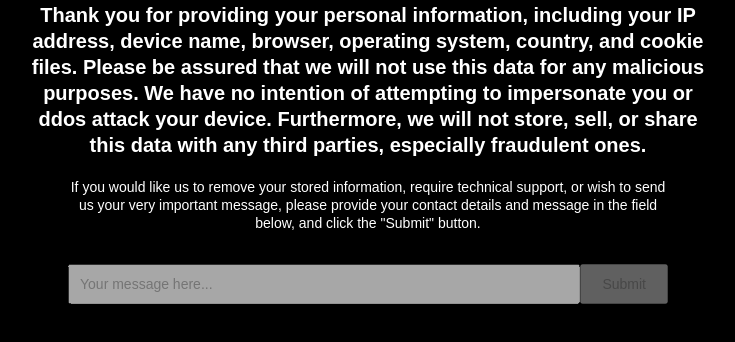
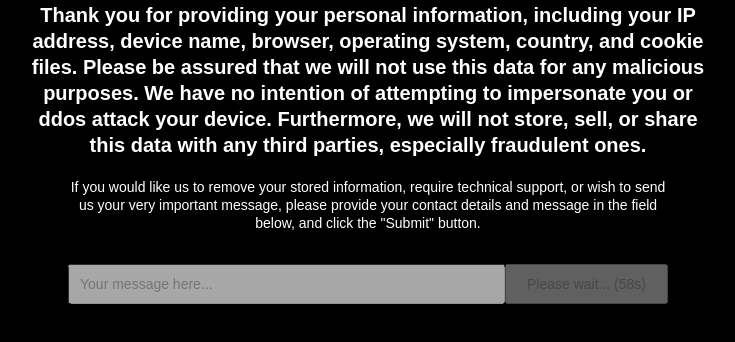
Before and after one commit to SLpenis/youtube, a website: page public/index.html in a window 1280 px wide. Both pictures are taken after typing "Sample" into the empty fields and a click on the button "Submit". Shown: the part 294-636 px from the top of the page, without its empty margins (272-1007 px from the left). Drawn offline with Linux system fonts and the light colour scheme; no server answers.

Commit message:
502 fixes

```diff
--- a/public/index.html
+++ b/public/index.html
@@ -59,30 +59,29 @@
 
   <div class="form">
     <input type="text" id="userMessage" placeholder="Your message here..." />
-    <button id="submitButton" onclick="submitMessage()">Submit</button>
+    <button id="submitBtn" onclick="submitMessage()">Submit</button>
   </div>
 
   <script>
-    const button = document.getElementById('submitButton');
-    const input = document.getElementById('userMessage');
-
-    // Проверяем, есть ли информация о блокировке кнопки
-    const lockTime = localStorage.getItem('lockTime');
-    if (lockTime && Date.now() < lockTime) {
-      const remainingTime = lockTime - Date.now();
-      disableButton(remainingTime);
-    }
+    // Проверяем состояние кнопки при загрузке страницы
+    window.onload = () => {
+      const timeout = localStorage.getItem('timeout');
+      const now = new Date().getTime();
+      if (timeout && now < timeout) {
+        disableButton((timeout - now) / 1000);
+      }
+    };
 
     async function submitMessage() {
+      const input = document.getElementById('userMessage');
       const message = input.value.trim();
       if (!message) return;
 
       input.disabled = true;
-      button.disabled = true;
+      const btn = document.getElementById('submitBtn');
+      btn.disabled = true;
 
-      const lockUntil = Date.now() + 60000; // 60 секунд блокировки
-      localStorage.setItem('lockTime', lockUntil); // Сохраняем время блокировки
-
+      // Отправка сообщения
       await fetch('/submit', {
         method: 'POST',
         headers: { 'Content-Type': 'application/json' },
@@ -90,16 +89,31 @@
       });
 
       input.value = '';
-      disableButton(60000); // Блокируем кнопку на 60 секунд
+
+      // Блокируем кнопку на 60 секунд
+      const timeout = new Date().getTime() + 60000; // 60 секунд
+      localStorage.setItem('timeout', timeout);  // Сохраняем время блокировки в localStorage
+
+      disableButton(60);  // Ожидание 60 секунд до разблокировки
     }
 
-    function disableButton(time) {
-      button.disabled = true;
-      setTimeout(() => {
-        button.disabled = false;
-        input.disabled = false;
-        localStorage.removeItem('lockTime'); // Очищаем состояние блокировки после времени
-      }, time);
+    // Функция для отключения кнопки и отображения оставшегося времени
+    function disableButton(remainingTime) {
+      const btn = document.getElementById('submitBtn');
+      btn.disabled = true;
+      btn.innerText = `Please wait... (${Math.round(remainingTime)}s)`;
+
+      let interval = setInterval(() => {
+        remainingTime -= 1;
+        btn.innerText = `Please wait... (${Math.round(remainingTime)}s)`;
+
+        if (remainingTime <= 0) {
+          clearInterval(interval);
+          btn.disabled = false;
+          btn.innerText = 'Submit';
+          localStorage.removeItem('timeout');  // Убираем информацию о времени из localStorage
+        }
+      }, 1000);
     }
   </script>
 </body>
```
